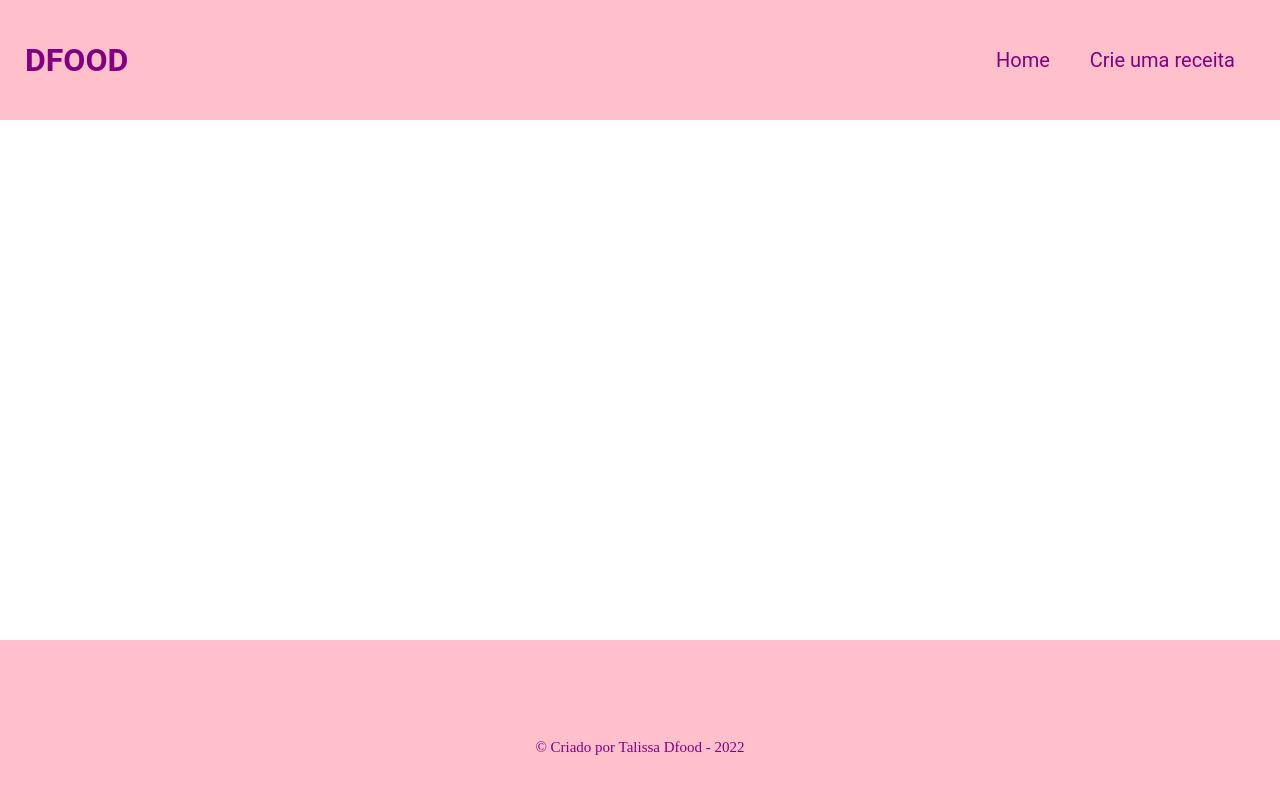
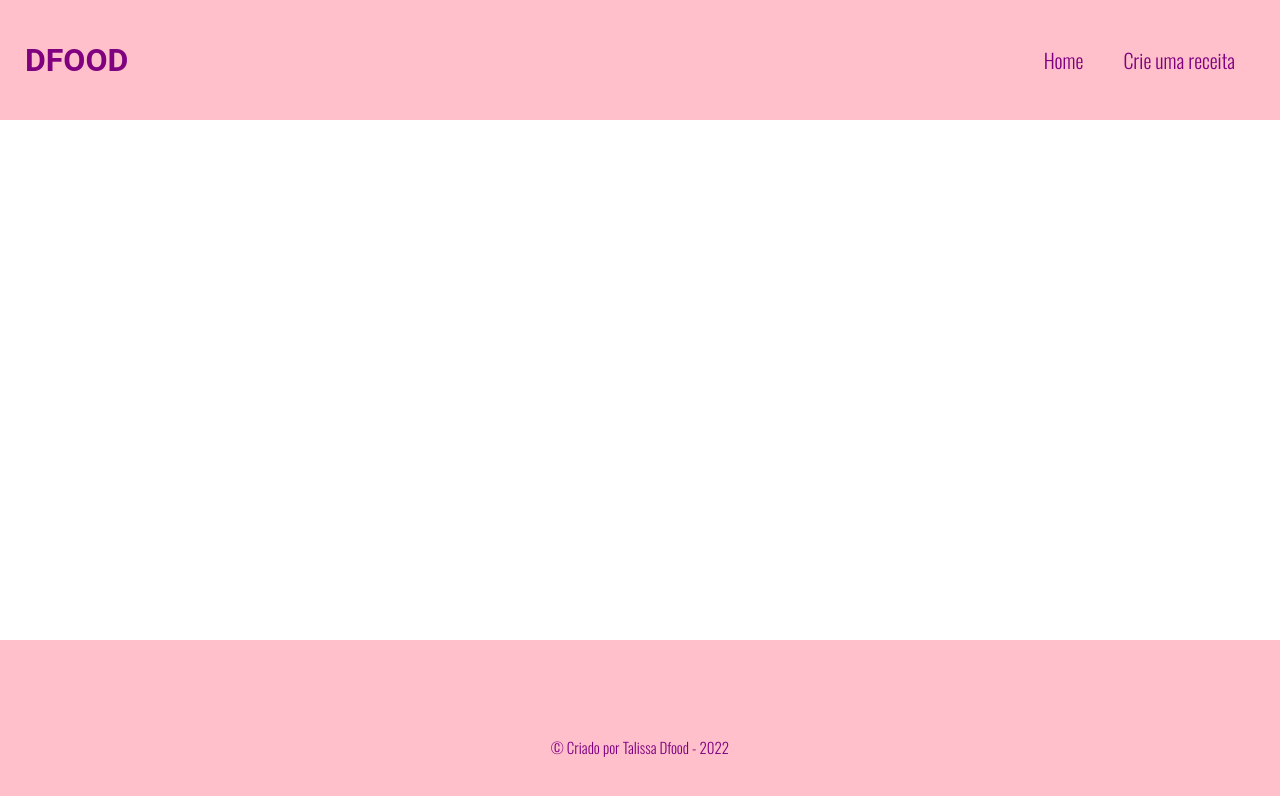
Before and after one commit to TalissaSantos/desafio-dfood, an Angular app: page / in a window 1280 px wide. Shown: the top 796 px of the page. Built offline with nearby package versions, Linux system fonts and the light colour scheme.

Commit message:
Coloquei variaveis de fontes sass

```diff
--- a/src/app/core/footer/footer.component.scss
+++ b/src/app/core/footer/footer.component.scss
@@ -1,7 +1,8 @@
 @import '/src/styles.scss';
 
 footer {
-  background: $gradient;
+  background:$gradient;
+
   width: 100%;
   position: absolute;
   bottom: 0;
@@ -12,5 +13,6 @@ footer {
     text-align: center;
     font-size: 15px;
     margin-top: 100px;
+    font-family: $font;
   }
 }
--- a/src/app/core/header/components/navbar/navbar.component.scss
+++ b/src/app/core/header/components/navbar/navbar.component.scss
@@ -7,7 +7,8 @@
   flex-wrap: wrap;
   justify-content: space-between;
   list-style-type: none;
-  // & copia exatamente o nome do pai
+  font-family: $font;
+
   &-li {
     display: flex;
     font-size: 20px;
```
